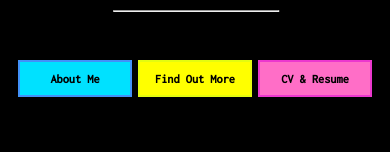
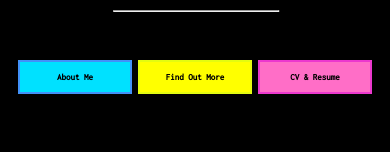
Before and after one commit to tangwengee/portfolio, a plain HTML site: page index.html in a window 390 px wide. Shown: the part 414-566 px from the top of the page. Drawn offline with Linux system fonts and the light colour scheme; a web font is replaced by a local one.

Commit message:
minor fixes

```diff
--- a/style.css
+++ b/style.css
@@ -807,7 +807,7 @@ footer {
 	}
 
 	.menu > li > a {
-		font-size: 12.3px;
+		font-size: 9px;
 	}
 	.menu {
 		padding: 0;
```
